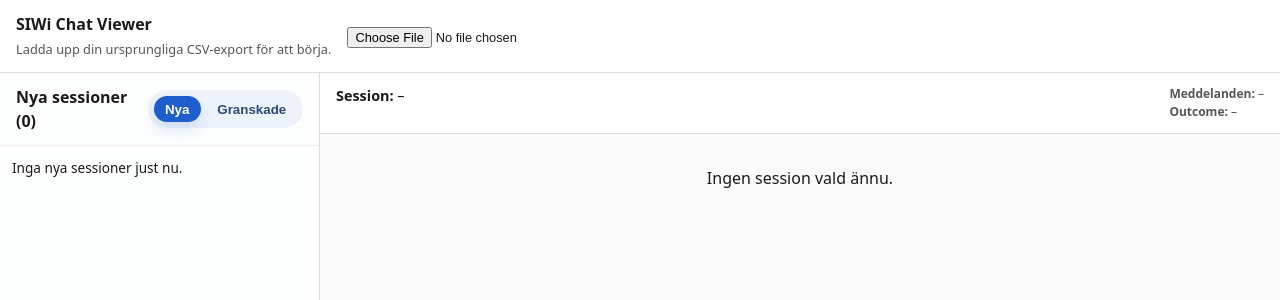
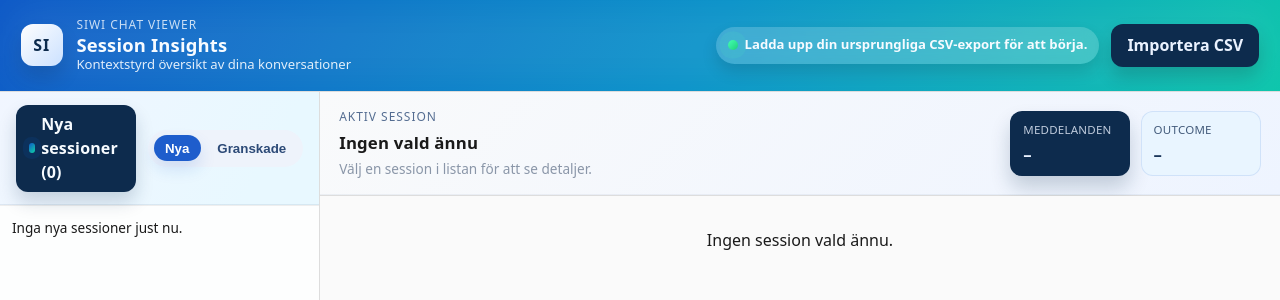
Before and after one commit to Willi0t/siwiDashboard, a React (Vite) app in the folder siwi-chat-view/: page / in a window 1280 px wide. Shown: the top 300 px of the page. Built offline with nearby package versions, Linux system fonts and the light colour scheme.

Commit message:
Restyle headers to match theme

```diff
--- a/siwi-chat-view/src/components/ChatView/ChatView.jsx
+++ b/siwi-chat-view/src/components/ChatView/ChatView.jsx
@@ -5,21 +5,20 @@ function ChatView({ session }) {
   if (!session) {
     return (
       <section id="chat-view">
-        <div id="chat-header">
-          <div>
-            <div>
-              <strong>Session:</strong> <span>–</span>
+        <div id="chat-header" className="empty">
+          <div className="session-title">
+            <p className="eyebrow">Aktiv session</p>
+            <div className="session-id">Ingen vald ännu</div>
+            <div className="session-time muted">Välj en session i listan för att se detaljer.</div>
+          </div>
+          <div className="session-highlights">
+            <div className="stat-chip">
+              <span className="label">Meddelanden</span>
+              <span className="value">–</span>
             </div>
-            <div className="session-meta">
-              <span></span>
-            </div>
-          </div>
-          <div className="session-meta">
-            <div>
-              <strong>Meddelanden:</strong> <span>–</span>
-            </div>
-            <div>
-              <strong>Outcome:</strong> <span>–</span>
+            <div className="stat-chip soft">
+              <span className="label">Outcome</span>
+              <span className="value">–</span>
             </div>
           </div>
         </div>
@@ -33,20 +32,19 @@ function ChatView({ session }) {
   return (
     <section id="chat-view">
       <div id="chat-header">
-        <div>
-          <div>
-            <strong>Session:</strong> <span>{session.SessionId || '–'}</span>
+        <div className="session-title">
+          <p className="eyebrow">Aktiv session</p>
+          <div className="session-id">{session.SessionId || '–'}</div>
+          <div className="session-time">{session.StartDateTime || ''}</div>
+        </div>
+        <div className="session-highlights">
+          <div className="stat-chip">
+            <span className="label">Meddelanden</span>
+            <span className="value">{session.Messages || '–'}</span>
           </div>
-          <div className="session-meta">
-            <span>{session.StartDateTime || ''}</span>
-          </div>
-        </div>
-        <div className="session-meta">
-          <div>
-            <strong>Meddelanden:</strong> <span>{session.Messages || '–'}</span>
-          </div>
-          <div>
-            <strong>Outcome:</strong> <span>{session.SessionOutcome || '–'}</span>
+          <div className="stat-chip soft">
+            <span className="label">Outcome</span>
+            <span className="value">{session.SessionOutcome || '–'}</span>
           </div>
         </div>
       </div>
--- a/siwi-chat-view/src/components/ChatView/ChatView.scss
+++ b/siwi-chat-view/src/components/ChatView/ChatView.scss
@@ -6,12 +6,83 @@
 }
 
 #chat-header {
-  padding: 0.75rem 1rem;
+  padding: 1rem 1.2rem;
   border-bottom: 1px solid var(--border-color);
   font-size: 0.9rem;
   display: flex;
   justify-content: space-between;
   gap: 1rem;
+  align-items: center;
+  background: linear-gradient(135deg, #f7fbff, #e8f1ff);
+  box-shadow: inset 0 -1px 0 rgba(12, 44, 92, 0.05);
+}
+
+#chat-header.empty {
+  background: linear-gradient(135deg, #f9fafb, #eef4ff);
+}
+
+.session-title {
+  display: flex;
+  flex-direction: column;
+  gap: 0.25rem;
+}
+
+.session-title .eyebrow {
+  margin: 0;
+  font-size: 0.75rem;
+  letter-spacing: 0.08em;
+  text-transform: uppercase;
+  color: #2c4a77;
+}
+
+.session-id {
+  font-weight: 800;
+  font-size: 1.05rem;
+  letter-spacing: 0.01em;
+}
+
+.session-time {
+  color: var(--status-text);
+  font-size: 0.85rem;
+}
+
+.session-time.muted {
+  color: #8a96a8;
+}
+
+.session-highlights {
+  display: flex;
+  gap: 0.65rem;
+}
+
+.stat-chip {
+  display: inline-flex;
+  flex-direction: column;
+  gap: 0.2rem;
+  padding: 0.6rem 0.8rem;
+  border-radius: 12px;
+  background: #0d2b4d;
+  color: #eaf2ff;
+  min-width: 120px;
+  box-shadow: 0 12px 20px rgba(12, 43, 77, 0.2);
+}
+
+.stat-chip.soft {
+  background: #e9f5ff;
+  color: #1a355a;
+  box-shadow: inset 0 0 0 1px rgba(30, 93, 204, 0.12);
+}
+
+.stat-chip .label {
+  font-size: 0.72rem;
+  letter-spacing: 0.02em;
+  text-transform: uppercase;
+  opacity: 0.8;
+}
+
+.stat-chip .value {
+  font-size: 1.05rem;
+  font-weight: 800;
 }
 
 #chat-messages {
--- a/siwi-chat-view/src/components/SessionList/SessionList.scss
+++ b/siwi-chat-view/src/components/SessionList/SessionList.scss
@@ -15,8 +15,31 @@
   align-items: center;
   justify-content: space-between;
   gap: 0.75rem;
-  padding: 0.75rem 1rem;
+  padding: 0.85rem 1rem;
   border-bottom: 1px solid var(--border-soft);
+  background: linear-gradient(120deg, #f1f6ff 0%, #e8f8ff 80%);
+  box-shadow: inset 0 -1px 0 rgba(12, 44, 92, 0.08);
+}
+
+.session-header h2 {
+  display: inline-flex;
+  align-items: center;
+  gap: 0.4rem;
+  background: #0d2b4d;
+  color: #f6fbff;
+  padding: 0.45rem 0.8rem;
+  border-radius: 12px;
+  box-shadow: 0 10px 18px rgba(12, 43, 77, 0.18);
+  letter-spacing: 0.01em;
+}
+
+.session-header h2::before {
+  content: '';
+  width: 10px;
+  height: 10px;
+  border-radius: 999px;
+  background: linear-gradient(135deg, #0f5ac7, #0fd1a6);
+  box-shadow: 0 0 0 6px rgba(15, 90, 199, 0.12);
 }
 
 .session-tabs {
--- a/siwi-chat-view/src/components/StatusHeader/StatusHeader.jsx
+++ b/siwi-chat-view/src/components/StatusHeader/StatusHeader.jsx
@@ -2,14 +2,26 @@ import './StatusHeader.scss'
 
 function StatusHeader({ status, onFileChange }) {
   return (
-    <header>
-      <div>
-        <strong>SIWi Chat Viewer</strong>
-        <br />
-        <span id="status">{status}</span>
+    <header className="status-header">
+      <div className="brand">
+        <div className="brand-mark">SI</div>
+        <div className="brand-copy">
+          <p className="eyebrow">SIWi Chat Viewer</p>
+          <h1>Session Insights</h1>
+          <span className="brand-status">Kontextstyrd översikt av dina konversationer</span>
+        </div>
       </div>
-      <div>
-        <input type="file" accept=".csv" onChange={onFileChange} />
+
+      <div className="status-actions">
+        <div className="status-pill" title={status}>
+          <span className="pulse-dot" aria-hidden="true" />
+          <span className="status-text">{status}</span>
+        </div>
+
+        <label className="upload-button">
+          <input type="file" accept=".csv" onChange={onFileChange} />
+          <span>Importera CSV</span>
+        </label>
       </div>
     </header>
   )
--- a/siwi-chat-view/src/components/StatusHeader/StatusHeader.scss
+++ b/siwi-chat-view/src/components/StatusHeader/StatusHeader.scss
@@ -1,16 +1,145 @@
-header {
-  padding: 0.75rem 1rem;
+.status-header {
+  position: relative;
+  padding: 1.1rem 1.3rem;
   border-bottom: 1px solid var(--border-color);
   display: flex;
   align-items: center;
+  justify-content: space-between;
   gap: 1rem;
+  overflow: hidden;
+  background: linear-gradient(120deg, #0f5ac7 0%, #0b93c9 55%, #0fd1a6 110%);
+  color: #f7fbff;
+  isolation: isolate;
+
+  &::after {
+    content: '';
+    position: absolute;
+    inset: 10px 12px;
+    border-radius: 16px;
+    background: rgba(255, 255, 255, 0.06);
+    filter: blur(18px);
+    z-index: 0;
+  }
 }
 
-#status {
-  font-size: 0.8rem;
-  color: var(--status-text);
+.brand {
+  display: flex;
+  align-items: center;
+  gap: 0.85rem;
+  z-index: 1;
 }
 
-header input[type='file'] {
-  font-size: 0.8rem;
+.brand-mark {
+  width: 42px;
+  height: 42px;
+  border-radius: 12px;
+  display: grid;
+  place-items: center;
+  font-weight: 800;
+  letter-spacing: 0.06em;
+  color: #0d2b4d;
+  background: linear-gradient(135deg, #fefefe, #cbe1ff);
+  box-shadow: 0 12px 20px rgba(0, 0, 0, 0.12);
 }
+
+.brand-copy {
+  display: flex;
+  flex-direction: column;
+  gap: 0.1rem;
+  line-height: 1.2;
+}
+
+.brand-copy h1 {
+  margin: 0;
+  font-size: 1.15rem;
+  letter-spacing: 0.01em;
+}
+
+.eyebrow {
+  margin: 0;
+  font-size: 0.75rem;
+  letter-spacing: 0.08em;
+  text-transform: uppercase;
+  opacity: 0.8;
+}
+
+.brand-status {
+  font-size: 0.82rem;
+  opacity: 0.9;
+}
+
+.status-actions {
+  display: flex;
+  align-items: center;
+  gap: 0.75rem;
+  z-index: 1;
+}
+
+.status-pill {
+  display: inline-flex;
+  align-items: center;
+  gap: 0.4rem;
+  padding: 0.55rem 0.75rem;
+  border-radius: 999px;
+  background: rgba(255, 255, 255, 0.18);
+  color: #062242;
+  min-width: 180px;
+  backdrop-filter: blur(8px);
+  box-shadow: 0 8px 16px rgba(0, 0, 0, 0.12);
+}
+
+.pulse-dot {
+  width: 10px;
+  height: 10px;
+  border-radius: 50%;
+  background: linear-gradient(135deg, #44ffb2, #1ed07c);
+  box-shadow: 0 0 0 0 rgba(68, 255, 178, 0.55);
+  animation: pulse 2.3s infinite;
+}
+
+.status-text {
+  font-size: 0.82rem;
+  font-weight: 700;
+  color: #f7fbff;
+}
+
+.upload-button {
+  position: relative;
+  overflow: hidden;
+  display: inline-flex;
+  align-items: center;
+  gap: 0.5rem;
+  padding: 0.6rem 1rem;
+  border-radius: 12px;
+  background: #0d2b4d;
+  color: #eaf2ff;
+  font-weight: 700;
+  cursor: pointer;
+  box-shadow: 0 10px 18px rgba(0, 0, 0, 0.16);
+  transition: transform 120ms ease, box-shadow 120ms ease, background 120ms ease;
+}
+
+.upload-button:hover {
+  transform: translateY(-1px);
+  box-shadow: 0 14px 24px rgba(0, 0, 0, 0.2);
+  background: #0f335d;
+}
+
+.upload-button input[type='file'] {
+  position: absolute;
+  inset: 0;
+  opacity: 0;
+  cursor: pointer;
+}
+
+@keyframes pulse {
+  0% {
+    box-shadow: 0 0 0 0 rgba(68, 255, 178, 0.55);
+  }
+  70% {
+    box-shadow: 0 0 0 10px rgba(68, 255, 178, 0);
+  }
+  100% {
+    box-shadow: 0 0 0 0 rgba(68, 255, 178, 0);
+  }
+}
```
